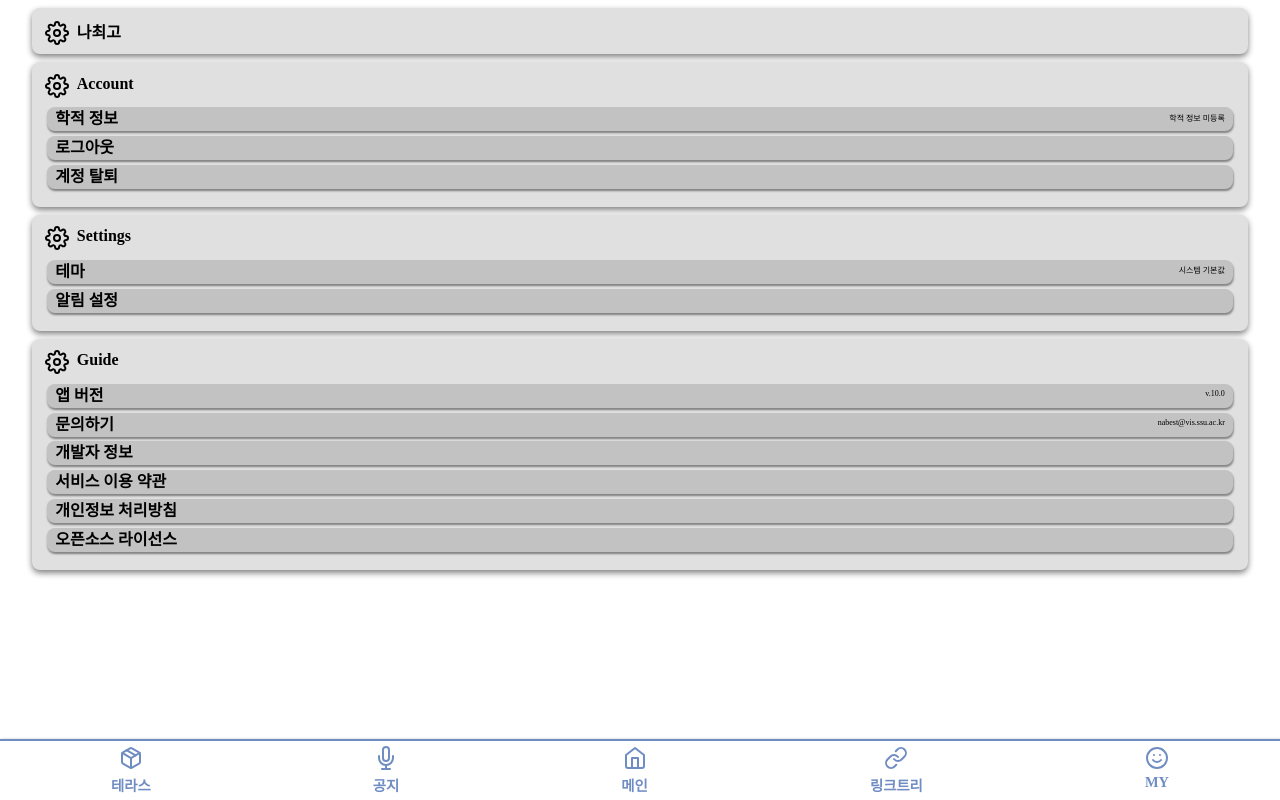
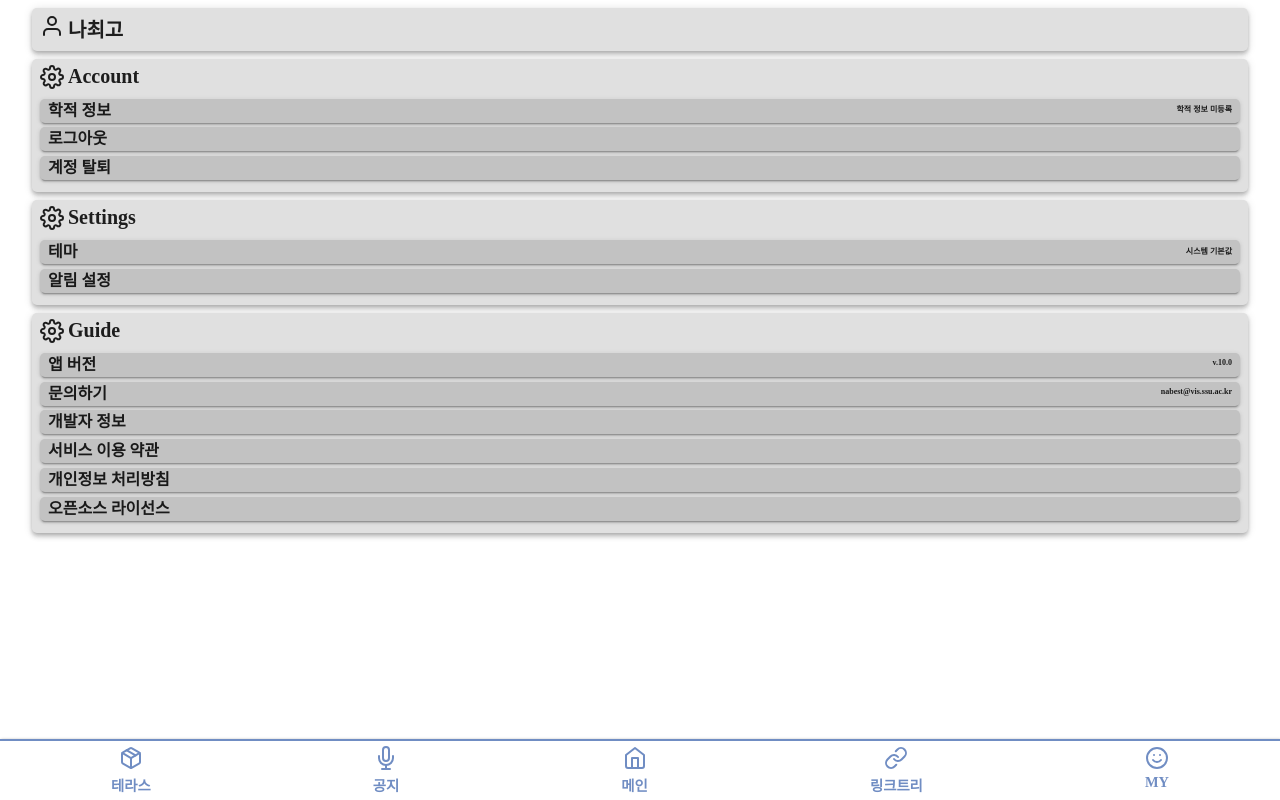
Before and after one commit to SSU-VISLAB/CSEY-Client, a React (Vite) app: page / in a window 1280 px wide. Built offline with nearby package versions, Linux system fonts and the light colour scheme; a web font is replaced by a local one.

Commit message:
feat : MY - 설정 리스트 완료 (2/2)
alarm설정 페이지까지 완료
mui추가
css조정

```diff
--- a/package.json
+++ b/package.json
@@ -12,6 +12,8 @@
     "@emotion/css": "^11.10.6",
     "@emotion/react": "^11.10.6",
     "@emotion/styled": "^11.10.6",
+    "@mui/icons-material": "^5.11.11",
+    "@mui/material": "^5.11.12",
     "prettier": "^2.8.4",
     "react": "^18.2.0",
     "react-dom": "^18.2.0",
--- a/src/App.tsx
+++ b/src/App.tsx
@@ -1,12 +1,18 @@
 import BottomNavbar from "./components/BottomNavbar";
 import { Div } from "./AppStyles";
-import Setting, { SettingCardData } from "./components/InnerListItem";
-import { dataArray } from "./components/InnerListItem/menuList";
+import { AlarmArray, dataArray } from "./components/InnerListItem/menuList";
+import { AlarmSetting, Setting } from "./components/InnerListItem";
+import { useState } from "react";
 
 function App() {
+  // MY페이지 테스트용
+  const [settingPage, setSettingPage] = useState(true);
+  dataArray[2].content[1].onClick = () => setSettingPage(!settingPage);
   return (
     <Div>
-      <Setting dataArray={dataArray}/>
+      {settingPage // MY페이지 테스트용
+        ? <Setting dataArray={dataArray}/>
+        : <AlarmSetting dataArray={AlarmArray}/>}
       <BottomNavbar />
     </Div>
   );
--- a/src/components/InnerListItem/index.tsx
+++ b/src/components/InnerListItem/index.tsx
@@ -1,56 +1,62 @@
 import { SettingCard, SettingList } from "./styles";
+import { Icon } from "../BottomNavbar";
 import { Settings } from "react-feather";
-import { Icon } from "../BottomNavbar";
 
 export type SettingCardHeader = {
   icon?: Icon;
   title: string;
 };
 
-export type SettingCardContents = {
+export interface SettingCardContents {
   meta: string;
-  despcription?: string;
+  description?: string;
   onClick?: () => void;
-};
+}
+
+export interface SettingCardAlarm extends SettingCardContents {
+  isCheck?: boolean; // true: 체크박스 표시, false: └─> 표시
+  child?: SettingCardContents[];
+}
 
 export type SettingCardData = {
   header: SettingCardHeader;
-  content?: SettingCardContents[] | undefined;
+  content?: SettingCardAlarm[];
 };
 
 const Setting = ({ dataArray }: { dataArray: SettingCardData[] }) => {
   return (
     <SettingList>
       {dataArray.map((data, i) => (
-        <ListItem
+        <ItemList
           key={i}
           header={data.header}
           content={data?.content}
-        ></ListItem>
+        ></ItemList>
       ))}
     </SettingList>
   );
 };
 
-const ListItem = ({ header, content }: SettingCardData) => {
+const ItemList = ({ header, content }: SettingCardData) => {
   return (
-    <SettingCard.Group>
-      <SettingCard.Header>
-        <SettingCard.Icon>
-          {header.icon ? <header.icon size={24}/> : <Settings size={24}/>}
-        </SettingCard.Icon>
-        <SettingCard.Title>{header.title}</SettingCard.Title>
-      </SettingCard.Header>
-
+    <SettingCard.Group elevation={4}>
+      <ItemHeader
+        title={header.title}
+        icon={header.icon}
+        padding={false}
+        bold={true}
+      />
       {!content || (
         <SettingCard.ContentGroup>
           {content.map((v, i) => (
-            <SettingCard.Content key={i} onClick={v.onClick}>
-              <SettingCard.Meta>{v.meta}</SettingCard.Meta>
-              <SettingCard.Description>
-                {v?.despcription}
-              </SettingCard.Description>
-            </SettingCard.Content>
+            <SettingCard.ContentRow key={i}>
+              <SettingCard.Content elevation={2} onClick={v.onClick}>
+                <SettingCard.Meta bold>{v.meta}</SettingCard.Meta>
+                <SettingCard.Description bold>
+                  {v?.description}
+                </SettingCard.Description>
+              </SettingCard.Content>
+            </SettingCard.ContentRow>
           ))}
         </SettingCard.ContentGroup>
       )}
@@ -58,4 +64,101 @@ const ListItem = ({ header, content }: SettingCardData) => {
   );
 };
 
-export default Setting;
+const AlarmSetting = ({ dataArray }: { dataArray: SettingCardData[] }) => {
+  return (
+    <SettingList>
+      <SettingCard.ContentRow>
+        <SettingCard.Icon>
+          <Settings size={24} />
+        </SettingCard.Icon>
+        <SettingCard.Title padding bold>
+          Alarm Settings
+        </SettingCard.Title>
+      </SettingCard.ContentRow>
+
+      {dataArray.map((data, i) => (
+        <AlarmItemList
+          key={i}
+          header={data.header}
+          content={data?.content}
+        ></AlarmItemList>
+      ))}
+    </SettingList>
+  );
+};
+
+const AlarmItemList = ({ header, content }: SettingCardData) => {
+  content = content.flatMap((v) => (v.child ? [v, ...v.child] : v));
+  return (
+    <SettingCard.Group elevation={4}>
+      <ItemHeader
+        title={header.title}
+        icon={undefined}
+        padding={false}
+        bold={true}
+      />
+      <SettingCard.ContentGroup>
+        {content.map((v, i) => {
+          if (v.isCheck)
+            return <ContentCheck onClick={v.onClick} meta={v.meta} key={i} />;
+          else
+            return (
+              <ContentChild
+                onClick={v.onClick}
+                meta={v.meta}
+                description={v.description}
+                key={i}
+              />
+            );
+        })}
+      </SettingCard.ContentGroup>
+    </SettingCard.Group>
+  );
+};
+
+const ItemHeader = ({ title, icon, padding = true, bold }) => {
+  const Icon = icon;
+  return (
+    <SettingCard.Header>
+      <SettingCard.Icon>{icon && <Icon size={"3vh"} />}</SettingCard.Icon>
+      <SettingCard.Title padding={padding} bold={bold}>
+        {title}
+      </SettingCard.Title>
+    </SettingCard.Header>
+  );
+};
+
+const ContentCheck = ({ onClick, meta }: SettingCardAlarm) => {
+  const sx = {
+    "& .MuiSvgIcon-root": {
+      fontSize: "2.5vh",
+      backgroundColor: "white",
+    },
+    color: "white",
+    "&.Mui-checked": {
+      color: "#5C74B3",
+    },
+  };
+  return (
+    <SettingCard.ContentRow>
+      <SettingCard.Content elevation={2} onClick={onClick}>
+        <SettingCard.Meta>{meta}</SettingCard.Meta>
+      </SettingCard.Content>
+      <SettingCard.Checkbox sx={sx} />
+    </SettingCard.ContentRow>
+  );
+};
+
+const ContentChild = ({ onClick, meta, description }: SettingCardAlarm) => {
+  return (
+    <SettingCard.ContentRow>
+      <SettingCard.Arrow />
+      <SettingCard.Content elevation={2} onClick={onClick}>
+        <SettingCard.Meta>{meta}</SettingCard.Meta>
+        <SettingCard.Description bold>{description}</SettingCard.Description>
+      </SettingCard.Content>
+    </SettingCard.ContentRow>
+  );
+};
+
+export { Setting, AlarmSetting };
--- a/src/components/InnerListItem/menuList.ts
+++ b/src/components/InnerListItem/menuList.ts
@@ -1,27 +1,28 @@
 import { SettingCardData } from ".";
+import { Settings, User } from "react-feather";
 
 export const dataArray: SettingCardData[] = [
-    { header: { title: "나최고" } },
+{ header: { title: "나최고", icon: User } },
     {
-      header: { title: "Account" },
+      header: { title: "Account", icon: Settings },
       content: [
-        { meta: "학적 정보", despcription: "학적 정보 미등록" },
+        { meta: "학적 정보", description: "학적 정보 미등록" },
         { meta: "로그아웃" },
         { meta: "계정 탈퇴" },
       ],
     },
     {
-      header: { title: "Settings" },
+      header: { title: "Settings", icon: Settings },
       content: [
-        { meta: "테마", despcription: "시스템 기본값" },
-        { meta: "알림 설정" },
+        { meta: "테마", description: "시스템 기본값" },
+        { meta: "알림 설정", onClick: undefined },
       ],
     },
     {
-      header: { title: "Guide" },
+      header: { title: "Guide", icon: Settings },
       content: [
-        { meta: "앱 버전", despcription: "v.10.0", onClick: () => alert('앱 버전 클릭!') },
-        { meta: "문의하기", despcription: "nabest@vis.ssu.ac.kr" },
+        { meta: "앱 버전", description: "v.10.0", onClick: () => alert('앱 버전 클릭!') },
+        { meta: "문의하기", description: "nabest@vis.ssu.ac.kr" },
         { meta: "개발자 정보"},
         { meta: "서비스 이용 약관"},
         { meta: "개인정보 처리방침"},
@@ -29,3 +30,35 @@ export const dataArray: SettingCardData[] = [
       ],
     },
   ];
+
+export const AlarmArray: SettingCardData[] = [
+  {
+    header: { title: "전체 알림" },
+    content: [{ isCheck: true, meta: "전체 알림 끄기" }],
+  },
+  {
+    header: { title: "행사 알림" },
+    content: [
+      { isCheck: true, meta: "행사 알림 켜기", child: [
+          { meta: "알림 시간", description: "시작 24시간 전", onClick: () => alert("알림 시간 설정") },
+          { meta: "알림 형태", description: "북마크만", onClick: () => alert("알림 형태 설정")},
+        ],
+      },
+      { isCheck: true, meta: "행사 등록 알림 켜기" }
+    ],
+  },
+  {
+    header: { title: '학사일정 알림' },
+    content: [
+      { isCheck: true, meta: "일정 당일 알림 켜기" },
+      { isCheck: true, meta: "일정 등록 알림 켜기" },
+    ]
+  },
+  {
+    header: { title: '공지 알림'},
+    content: [
+      { isCheck: true, meta: '일반 공지 알림 켜기'},
+      { isCheck: true, meta: '긴급 공지 알림 켜기'},
+    ]
+  }
+];
--- a/src/components/InnerListItem/styles.ts
+++ b/src/components/InnerListItem/styles.ts
@@ -1,56 +1,73 @@
 import styled from "@emotion/styled";
+import { Checkbox } from "@mui/material";
+import { Paper } from "@mui/material";
+import SubdirectoryArrowRightIcon from "@mui/icons-material/SubdirectoryArrowRight";
 
 export const SettingList = styled.div`
   width: 95vw;
   padding: 0 2.5vw;
 `;
 
+type text = {
+  padding?: boolean | "group";
+  bold?: boolean;
+};
+
 export const SettingCard = {
-  Group: styled.div`
-    padding: 0.5em 0.8em 0 0.8em;
-    margin: 0.5em 0;
+  ContentRow: styled.div`
+    display: flex;
+    align-items: center;
+    padding: 0.15em 0;
+  `,
+  Checkbox: styled(Checkbox)`
+    padding: 0 0.5em;
+  `,
+  Arrow: styled(SubdirectoryArrowRightIcon)`
+    padding: 0 0 0 1rem;
+    font-size: 1rem;
+  `,
+  Icon: styled.span``,
+
+  Group: styled(Paper)`
+    padding: 0.2em 0.5em 0 0.5em;
+    margin: 1vh 0;
     background-color: #e0e0e0;
-    border-radius: 0.5em;
-    box-shadow: 0 3px 6px gray;
+    border-radius: 0.3em;
   `,
-
     Header: styled.div`
       display: flex;
-    align-items: center;
       padding: 0.2em 0;
+      align-items: flex-start;
     `,
-    Icon: styled.span``,
     Title: styled.span`
-      padding: 0 0.5em;
-      font-size: 1rem;
-      font-weight: bold;
-      margin-bottom: 0.5em;
+      padding: ${(props: text) => (props.padding ? "0 0.5em" : "0 0.2em")};
+      margin-bottom: 0.2em;
+      font-size: 2.5vh;
+      font-weight: ${(props: text) => (props.bold ? "bold" : "400")};
     `,
-
   ContentGroup: styled.div`
     display: flex;
     flex-direction: column;
-    padding-bottom: 2vh;
+    padding-bottom: 1.2vh;
   `,
-    Content: styled.div`
-      margin: 0.15em;
-      padding: 0 .5em;
+    Content: styled(Paper)`
       display: flex;
+      padding: 0 0.5em;
       justify-content: space-between;
       align-items: center;
       text-align: center;
-      border-radius: 0.5em;
+      border-radius: 0.3em;
       background-color: #c2c2c2;
-      transition: box-shadow 0.5s ease-in-out;
-      box-shadow: 1px 2px 2px rgba(0, 0, 0, 0.25), 0 2px 2px rgba(0, 0, 0, 0.22);
+      width: 100%;
     `,
     Meta: styled.span`
       font-size: 2vh;
-        font-weight: bold;
+      font-weight: ${(props: text) => (props.bold ? "bold" : "400")};
       line-height: 1.5;
     `,
     Description: styled.span`
       font-size: 1vh;
+      font-weight: ${(props: text) => (props.bold ? "bold" : "400")};
       margin-bottom: 0.5em;
     `,
 };
```
Lines whose indentation alone changed are shown as unchanged.
